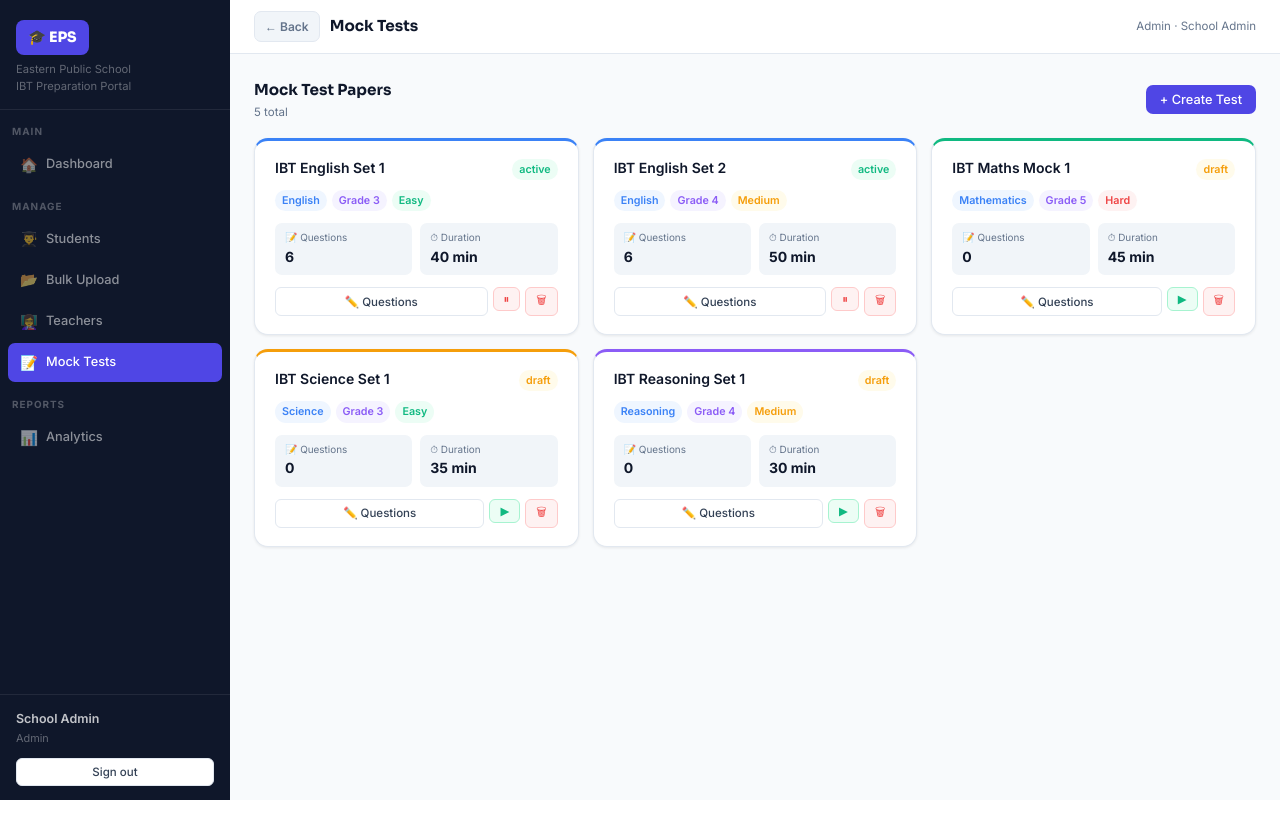
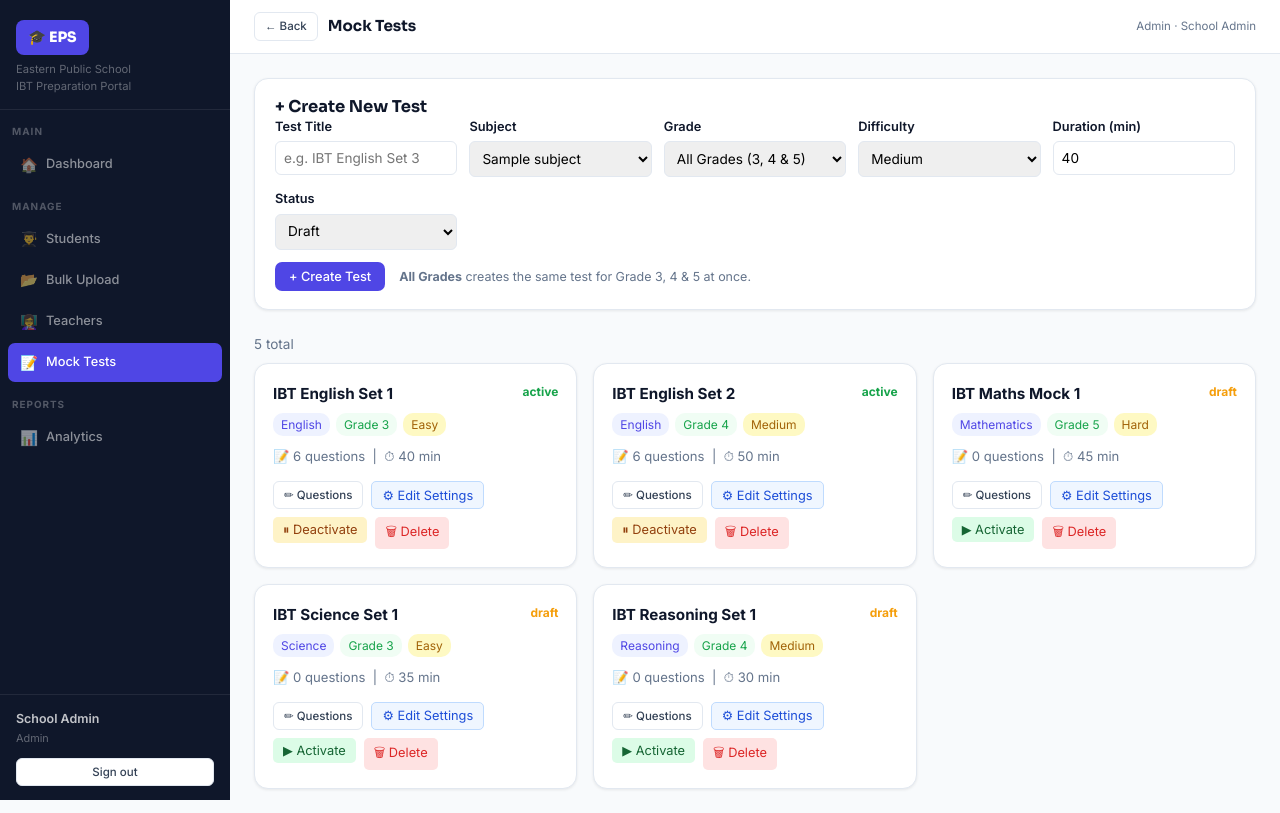
Before and after one commit to bushrakhan-prog/EPS-IBT-prep, a Flask app: template ibt-portal/templates/admin/tests.html in a window 1280 px wide. Run offline with Flask 3, Linux system fonts and the light colour scheme; a user stored in the database is signed in; tables that the repository leaves empty hold one stand-in row (values such as "Sample post"); the template is opened without the code that fills it: values that come from a table or form of the project are taken from there, most other values are stand-ins (such as "Sample title", 1, 10 or a date in 2020); some libraries are stand-ins or nearby versions.

Commit message:
Update tests.html

```diff
--- a/ibt-portal/templates/admin/tests.html
+++ b/ibt-portal/templates/admin/tests.html
@@ -1,68 +1,29 @@
-{% extends "base.html" %}
-{% block title %}Mock Tests — EPS IBT Portal{% endblock %}
+{% extends 'base.html' %}
+{% block title %}Mock Tests{% endblock %}
 {% block page_title %}Mock Tests{% endblock %}
-{% block back_button %}<a href="/admin" class="back-btn">← Back</a>{% endblock %}
+{% block back_button %}<a href="/admin" class="btn btn-secondary btn-sm">← Back</a>{% endblock %}
+
 {% block content %}
-<div class="sec-header">
-  <div><div class="sec-title">Mock Test Papers</div><div class="sec-sub">{{ tests|length }} total</div></div>
-  <button class="btn btn-primary" onclick="document.getElementById('addModal').style.display='flex'">+ Create Test</button>
+
+<!-- Create Test Form -->
+<div class="card" style="margin-bottom:24px">
+  <h3 style="margin-top:0">+ Create New Test</h3>
+  <form method="POST" action="/admin/tests">
+    <input type="hidden" name="action" value="add"/>
+    <div style="display:grid;grid-template-columns:repeat(auto-fill,minmax(180px,1fr));gap:12px;margin-bottom:12px">
+      <div>
+        <label style="font-size:.8rem;font-weight:600;display:block;margin-bottom:4px">Test Title</label>
+        <input name="name" required placeholder="e.g. IBT English Set 3"
+               style="width:100%;padding:8px;border:1px solid var(--border);border-radius:6px;font-size:.85rem"/>
       </div>
-<div style="display:grid;grid-template-columns:repeat(auto-fill,minmax(280px,1fr));gap:14px">
-{% for t in tests %}
-{% set qs = t.questions|from_json %}
-<div class="card" style="border-top:3px solid {% if t.subject=='English' %}#3b82f6{% elif t.subject=='Mathematics' %}#10b981{% elif t.subject=='Science' %}#f59e0b{% else %}#8b5cf6{% endif %}">
-  <div style="display:flex;justify-content:space-between;align-items:flex-start;margin-bottom:10px">
-    <div style="font-weight:600;font-size:.875rem;flex:1;padding-right:8px;line-height:1.3">{{ t.name }}</div>
-    <span class="badge {{ 'badge-green' if t.status=='active' else 'badge-amber' }}">{{ t.status }}</span>
+      <div>
+        <label style="font-size:.8rem;font-weight:600;display:block;margin-bottom:4px">Subject</label>
+        <select name="subject" style="width:100%;padding:8px;border:1px solid var(--border);border-radius:6px;font-size:.85rem">
+          {% for s in subjects %}<option>{{ s }}</option>{% endfor %}
+        </select>
       </div>
-  <div style="display:flex;gap:5px;flex-wrap:wrap;margin-bottom:12px">
-    <span class="badge badge-blue">{{ t.subject }}</span>
-    <span class="badge badge-purple">{{ t.grade }}</span>
-    <span class="badge {{ 'badge-green' if t.difficulty=='Easy' else ('badge-amber' if t.difficulty=='Medium' else 'badge-red') }}">{{ t.difficulty }}</span>
-  </div>
-  <div style="display:grid;grid-template-columns:1fr 1fr;gap:8px;margin-bottom:12px">
-    <div style="background:var(--surface2);border-radius:7px;padding:7px 10px">
-      <div style="font-size:.62rem;color:var(--ink3)">📝 Questions</div>
-      <div style="font-weight:700;font-size:.875rem">{{ qs|length }}</div>
-    </div>
-    <div style="background:var(--surface2);border-radius:7px;padding:7px 10px">
-      <div style="font-size:.62rem;color:var(--ink3)">⏱ Duration</div>
-      <div style="font-weight:700;font-size:.875rem">{{ t.duration }} min</div>
-    </div>
-  </div>
-  <div style="display:flex;gap:5px">
-    <a href="/admin/tests/{{ t.id }}/questions" class="btn btn-secondary btn-sm" style="flex:1;justify-content:center">✏️ Questions</a>
-    <form method="POST" style="display:inline">
-      <input type="hidden" name="action" value="toggle"/>
-      <input type="hidden" name="test_id" value="{{ t.id }}"/>
-      <button type="submit" class="btn btn-sm {{ 'btn-danger' if t.status=='active' else 'btn-success' }}">{{ '⏸' if t.status=='active' else '▶' }}</button>
-    </form>
-    <form method="POST" style="display:inline" onsubmit="return confirm('Delete this test?')">
-      <input type="hidden" name="action" value="delete"/>
-      <input type="hidden" name="test_id" value="{{ t.id }}"/>
-      <button type="submit" class="btn btn-danger btn-sm">🗑</button>
-    </form>
-  </div>
-</div>
-{% else %}
-<div style="grid-column:1/-1;text-align:center;padding:48px;color:var(--ink3)">
-  <div style="font-size:2rem">📝</div>
-  <p style="margin-top:8px;font-size:.85rem">No tests yet. Create your first test above.</p>
-</div>
-{% endfor %}
-</div>
-
-<div class="modal-backdrop" id="addModal" style="display:none" onclick="if(event.target===this)this.style.display='none'">
-  <div class="modal">
-    <div class="modal-title">Create Mock Test <button class="modal-close" onclick="document.getElementById('addModal').style.display='none'">✕</button></div>
-    <form method="POST">
-      <input type="hidden" name="action" value="add"/>
-      <div class="form-group"><label class="form-label">Test Name</label><input class="form-input" name="name" placeholder="e.g. IBT English Set 3" required/></div>
-      <div class="form-row">
-        <div class="form-group"><label class="form-label">Subject</label>
-          <select class="form-input" name="subject">{% for s in subjects %}<option>{{ s }}</option>{% endfor %}</select>
-        </div>
-        <div class="form-group"><label class="form-label">Grade</label>
+      <div>
+        <label style="font-size:.8rem;font-weight:600;display:block;margin-bottom:4px">Grade</label>
         <select name="grade" style="width:100%;padding:8px;border:1px solid var(--border);border-radius:6px;font-size:.85rem">
           <option value="All Grades">All Grades (3, 4 &amp; 5)</option>
           <option value="Grade 3">Grade 3</option>
@@ -70,23 +31,167 @@
           <option value="Grade 5">Grade 5</option>
         </select>
       </div>
+      <div>
+        <label style="font-size:.8rem;font-weight:600;display:block;margin-bottom:4px">Difficulty</label>
+        <select name="difficulty" style="width:100%;padding:8px;border:1px solid var(--border);border-radius:6px;font-size:.85rem">
+          <option>Easy</option><option selected>Medium</option><option>Hard</option>
+        </select>
       </div>
-      <div class="form-row">
-        <div class="form-group"><label class="form-label">Difficulty</label>
-          <select class="form-input" name="difficulty"><option>Easy</option><option selected>Medium</option><option>Hard</option></select>
+      <div>
+        <label style="font-size:.8rem;font-weight:600;display:block;margin-bottom:4px">Duration (min)</label>
+        <input name="duration" type="number" value="40" min="5" max="180"
+               style="width:100%;padding:8px;border:1px solid var(--border);border-radius:6px;font-size:.85rem"/>
       </div>
-        <div class="form-group"><label class="form-label">Duration (min)</label>
-          <input class="form-input" type="number" name="duration" value="40" min="10" max="120"/>
+      <div>
+        <label style="font-size:.8rem;font-weight:600;display:block;margin-bottom:4px">Status</label>
+        <select name="status" style="width:100%;padding:8px;border:1px solid var(--border);border-radius:6px;font-size:.85rem">
+          <option value="draft">Draft</option>
+          <option value="active">Active</option>
+        </select>
       </div>
     </div>
-      <div class="form-group"><label class="form-label">Status</label>
-        <select class="form-input" name="status"><option value="draft">Draft — not visible to students</option><option value="active">Active — students can take this</option></select>
+    <button type="submit" class="btn btn-primary">+ Create Test</button>
+    <span style="font-size:.78rem;color:var(--ink3);margin-left:10px">
+      <strong>All Grades</strong> creates the same test for Grade 3, 4 &amp; 5 at once.
+    </span>
+  </form>
 </div>
-      <div style="display:flex;gap:8px;justify-content:flex-end;margin-top:8px">
-        <button type="button" class="btn btn-secondary" onclick="document.getElementById('addModal').style.display='none'">Cancel</button>
-        <button type="submit" class="btn btn-primary">Create Test</button>
+
+<!-- Test Cards -->
+<div style="margin-bottom:8px;font-size:.85rem;color:var(--ink3)">{{ tests|length }} total</div>
+<div style="display:grid;grid-template-columns:repeat(auto-fill,minmax(320px,1fr));gap:16px">
+  {% for t in tests %}
+  <div class="card" style="padding:18px" id="card-{{ t.id }}">
+
+    <!-- ── VIEW MODE ─────────────────────────────────────────── -->
+    <div id="view-{{ t.id }}">
+      <div style="display:flex;justify-content:space-between;align-items:flex-start;margin-bottom:6px">
+        <div style="font-weight:700;font-size:.95rem">{{ t.name }}</div>
+        <span style="font-size:.75rem;font-weight:700;color:{{ '#16a34a' if t.status=='active' else '#f59e0b' }}">
+          {{ t.status }}
+        </span>
+      </div>
+      <div style="display:flex;gap:6px;flex-wrap:wrap;margin-bottom:10px">
+        <span style="background:#eef2ff;color:#4f46e5;padding:2px 8px;border-radius:10px;font-size:.75rem">{{ t.subject }}</span>
+        <span style="background:#f0fdf4;color:#16a34a;padding:2px 8px;border-radius:10px;font-size:.75rem">{{ t.grade }}</span>
+        <span style="background:#fef9c3;color:#a16207;padding:2px 8px;border-radius:10px;font-size:.75rem">{{ t.difficulty }}</span>
+      </div>
+      <div style="font-size:.82rem;color:var(--ink3);margin-bottom:14px">
+        📝 {{ t.questions|from_json|length }} questions &nbsp;|&nbsp; ⏱ {{ t.duration }} min
+      </div>
+      <div style="display:flex;gap:8px;flex-wrap:wrap">
+        <a href="/admin/tests/{{ t.id }}/questions" class="btn btn-secondary btn-sm">✏ Questions</a>
+
+        <!-- Edit Settings button -->
+        <button onclick="toggleEdit({{ t.id }})"
+          style="background:#eff6ff;color:#1d4ed8;border:1px solid #bfdbfe;padding:5px 10px;border-radius:5px;cursor:pointer;font-size:.8rem">
+          ⚙ Edit Settings
+        </button>
+
+        <!-- Toggle Active/Draft -->
+        <form method="POST" action="/admin/tests" style="display:inline">
+          <input type="hidden" name="action" value="toggle"/>
+          <input type="hidden" name="test_id" value="{{ t.id }}"/>
+          <button type="submit"
+            style="background:{{ '#fef3c7' if t.status=='active' else '#dcfce7' }};color:{{ '#92400e' if t.status=='active' else '#166534' }};border:none;padding:5px 10px;border-radius:5px;cursor:pointer;font-size:.8rem">
+            {{ '⏸ Deactivate' if t.status=='active' else '▶ Activate' }}
+          </button>
+        </form>
+
+        <!-- Delete -->
+        <form method="POST" action="/admin/tests"
+              onsubmit="return confirm('Delete {{ t.name }}? This cannot be undone.')"
+              style="display:inline">
+          <input type="hidden" name="action" value="delete"/>
+          <input type="hidden" name="test_id" value="{{ t.id }}"/>
+          <button type="submit"
+            style="background:#fee2e2;color:#dc2626;border:none;padding:5px 10px;border-radius:5px;cursor:pointer;font-size:.8rem">
+            🗑 Delete
+          </button>
+        </form>
+      </div>
+    </div>
+
+    <!-- ── EDIT MODE (hidden by default) ─────────────────────── -->
+    <div id="edit-{{ t.id }}" style="display:none">
+      <div style="font-weight:700;font-size:.9rem;margin-bottom:12px;color:#1d4ed8">⚙ Edit Test Settings</div>
+      <form method="POST" action="/admin/tests">
+        <input type="hidden" name="action" value="edit"/>
+        <input type="hidden" name="test_id" value="{{ t.id }}"/>
+        <div style="display:flex;flex-direction:column;gap:10px">
+          <div>
+            <label style="font-size:.78rem;font-weight:600;display:block;margin-bottom:3px">Title</label>
+            <input name="name" value="{{ t.name }}" required
+                   style="width:100%;padding:7px;border:1px solid var(--border);border-radius:5px;font-size:.83rem"/>
+          </div>
+          <div style="display:grid;grid-template-columns:1fr 1fr;gap:8px">
+            <div>
+              <label style="font-size:.78rem;font-weight:600;display:block;margin-bottom:3px">Subject</label>
+              <select name="subject" style="width:100%;padding:7px;border:1px solid var(--border);border-radius:5px;font-size:.83rem">
+                {% for s in subjects %}
+                  <option value="{{ s }}" {{ 'selected' if s==t.subject }}>{{ s }}</option>
+                {% endfor %}
+              </select>
+            </div>
+            <div>
+              <label style="font-size:.78rem;font-weight:600;display:block;margin-bottom:3px">Grade</label>
+              <select name="grade" style="width:100%;padding:7px;border:1px solid var(--border);border-radius:5px;font-size:.83rem">
+                <option value="All Grades" {{ 'selected' if t.grade=='All Grades' }}>All Grades</option>
+                <option value="Grade 3" {{ 'selected' if t.grade=='Grade 3' }}>Grade 3</option>
+                <option value="Grade 4" {{ 'selected' if t.grade=='Grade 4' }}>Grade 4</option>
+                <option value="Grade 5" {{ 'selected' if t.grade=='Grade 5' }}>Grade 5</option>
+              </select>
+            </div>
+            <div>
+              <label style="font-size:.78rem;font-weight:600;display:block;margin-bottom:3px">Difficulty</label>
+              <select name="difficulty" style="width:100%;padding:7px;border:1px solid var(--border);border-radius:5px;font-size:.83rem">
+                <option value="Easy" {{ 'selected' if t.difficulty=='Easy' }}>Easy</option>
+                <option value="Medium" {{ 'selected' if t.difficulty=='Medium' }}>Medium</option>
+                <option value="Hard" {{ 'selected' if t.difficulty=='Hard' }}>Hard</option>
+              </select>
+            </div>
+            <div>
+              <label style="font-size:.78rem;font-weight:600;display:block;margin-bottom:3px">Duration (min)</label>
+              <input name="duration" type="number" value="{{ t.duration }}" min="5" max="180"
+                     style="width:100%;padding:7px;border:1px solid var(--border);border-radius:5px;font-size:.83rem"/>
+            </div>
+          </div>
+          <div>
+            <label style="font-size:.78rem;font-weight:600;display:block;margin-bottom:3px">Status</label>
+            <select name="status" style="width:100%;padding:7px;border:1px solid var(--border);border-radius:5px;font-size:.83rem">
+              <option value="draft" {{ 'selected' if t.status=='draft' }}>Draft</option>
+              <option value="active" {{ 'selected' if t.status=='active' }}>Active</option>
+            </select>
+          </div>
+          <div style="display:flex;gap:8px;margin-top:4px">
+            <button type="submit"
+              style="background:#1d4ed8;color:#fff;border:none;padding:7px 16px;border-radius:5px;cursor:pointer;font-size:.83rem">
+              💾 Save Changes
+            </button>
+            <button type="button" onclick="toggleEdit({{ t.id }})"
+              style="background:#f1f5f9;color:#475569;border:none;padding:7px 16px;border-radius:5px;cursor:pointer;font-size:.83rem">
+              Cancel
+            </button>
+          </div>
         </div>
       </form>
     </div>
+
   </div>
+  {% endfor %}
+</div>
+
+<script>
+function toggleEdit(id) {
+  const view = document.getElementById('view-' + id);
+  const edit = document.getElementById('edit-' + id);
+  if (edit.style.display === 'none') {
+    view.style.display = 'none';
+    edit.style.display = 'block';
+  } else {
+    edit.style.display = 'none';
+    view.style.display = 'block';
+  }
+}
+</script>
 {% endblock %}
```
Lines whose indentation alone changed are shown as unchanged.
